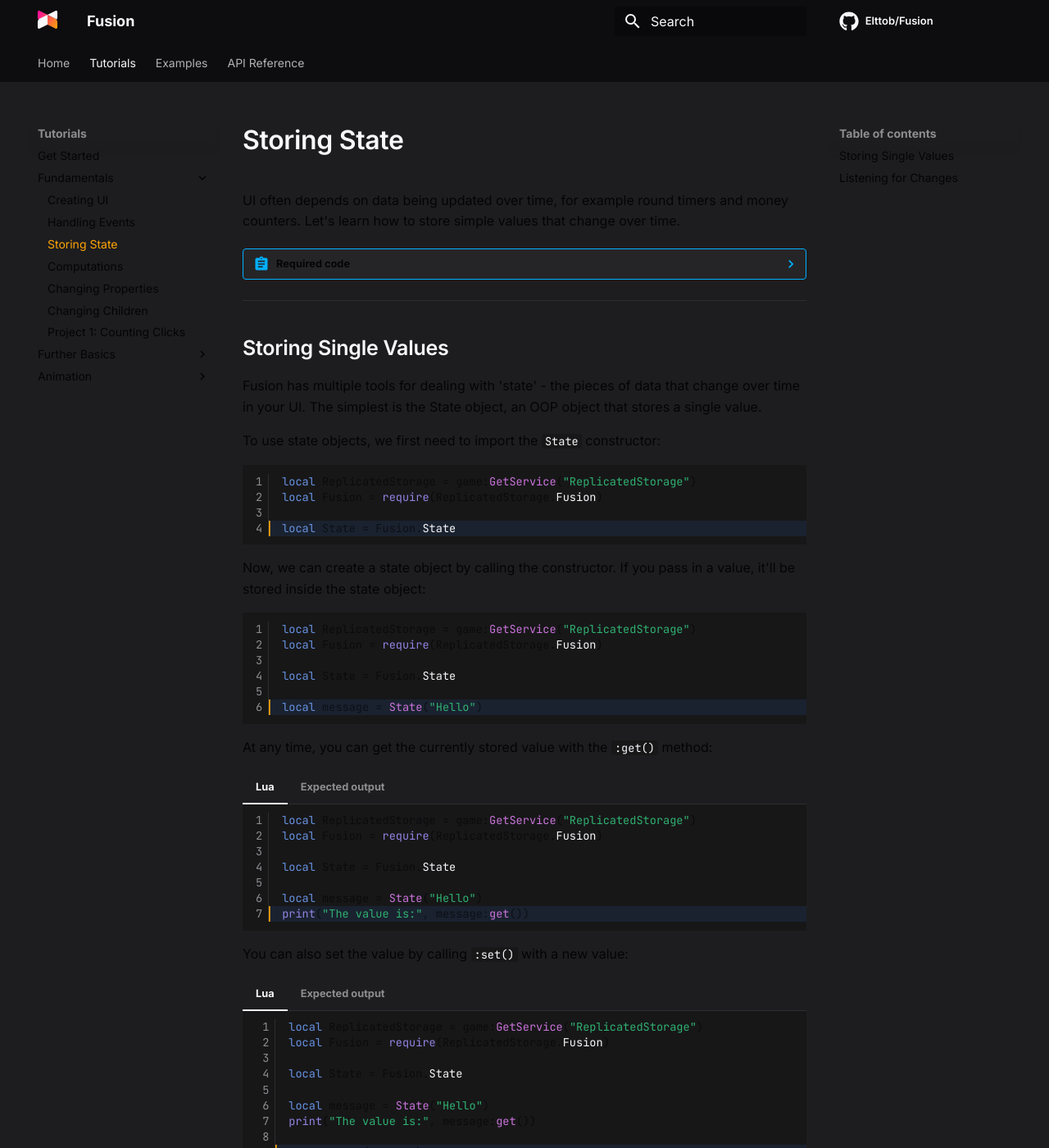
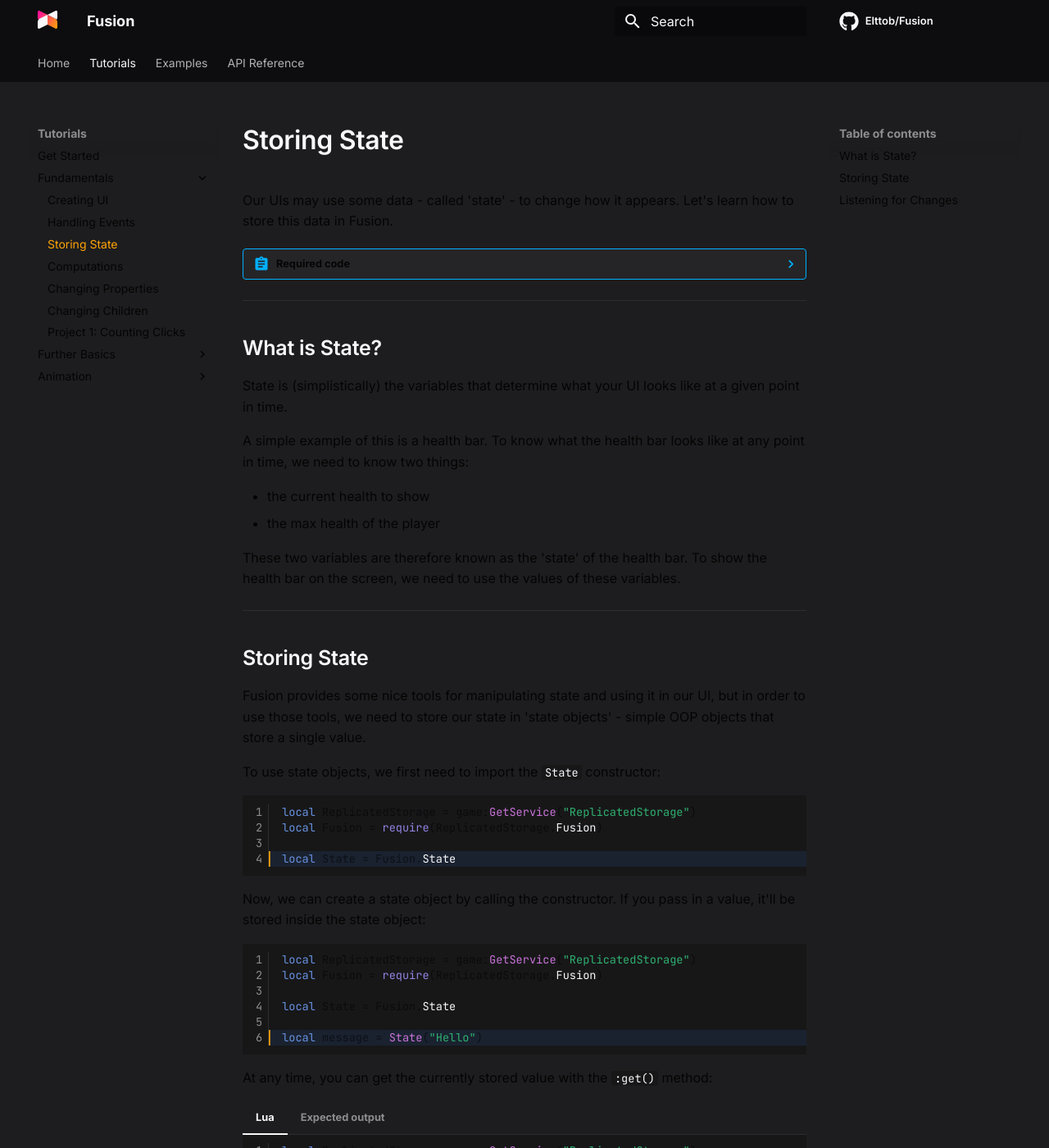
Before and after one commit to dphfox/Fusion, an MkDocs documentation site: the page built from docs/tutorials/basic-state/state-objects.md, in a window 1280 px wide and 1400 px high. Shown: the whole window at 82% size. Built offline with MkDocs 1.6.1 and Material for MkDocs 9.7.7, drawn with Linux system fonts in a browser that asks for light colours; comment, search, counter and statistics services are not loaded; some of the changed text lies outside the part shown.

Commit message:
Many tutorial tweaks idk

````diff
--- a/docs/tutorials/basic-state/state-objects.md
+++ b/docs/tutorials/basic-state/state-objects.md
@@ -1,5 +1,5 @@
-UI often depends on data being updated over time, for example round timers and
-money counters. Let's learn how to store simple values that change over time.
+Our UIs may use some data - called 'state' - to change how it appears. Let's
+learn how to store this data in Fusion.
 
 ??? abstract "Required code"
 
@@ -10,11 +10,27 @@ money counters. Let's learn how to store simple values that change over time.
 
 -----
 
-## Storing Single Values
+## What is State?
 
-Fusion has multiple tools for dealing with 'state' - the pieces of data that
-change over time in your UI. The simplest is the State object, an OOP object
-that stores a single value.
+State is (simplistically) the variables that determine what your UI looks like
+at a given point in time.
+
+A simple example of this is a health bar. To know what the health bar looks like
+at any point in time, we need to know two things:
+
+- the current health to show
+- the max health of the player
+
+These two variables are therefore known as the 'state' of the health bar. To
+show the health bar on the screen, we need to use the values of these variables.
+
+-----
+
+## Storing State
+
+Fusion provides some nice tools for manipulating state and using it in our UI,
+but in order to use those tools, we need to store our state in 'state objects' -
+simple OOP objects that store a single value.
 
 To use state objects, we first need to import the `State` constructor:
 
@@ -144,8 +160,8 @@ function which, when called, will disconnect your event handler:
 
 -----
 
-With that, you should now have a basic idea of what state objects can do -
-they're the simplest and most fundamental tool Fusion offers for managing state.
+With that, you should now have a basic idea of what state objects do - by using
+these, we can now easily manipulate and use it in our UIs.
 
 ??? summary "Finished code"
 	```Lua linenums="1"
--- a/mkdocs.yml
+++ b/mkdocs.yml
@@ -35,7 +35,7 @@ nav:
       - Changing Children: tutorials/more-state/children-and-state.md
       - "Project 1: Counting Clicks": tutorials/project-1.md
     - Further Basics:
-      - Reusing UI: tutorials/organisation/components.md
+      - Reusing Components: tutorials/organisation/components.md
       - Lists and Arrays: tutorials/more-state/computing-arrays.md
       - "Project 2: To-Do List": tutorials/project-2.md
     - Animation:
````
Also changed, not shown: docs/tutorials/basic-state/computations.md (+12 -9 lines), docs/tutorials/instances/handling-events.md (+2 -2 lines).
